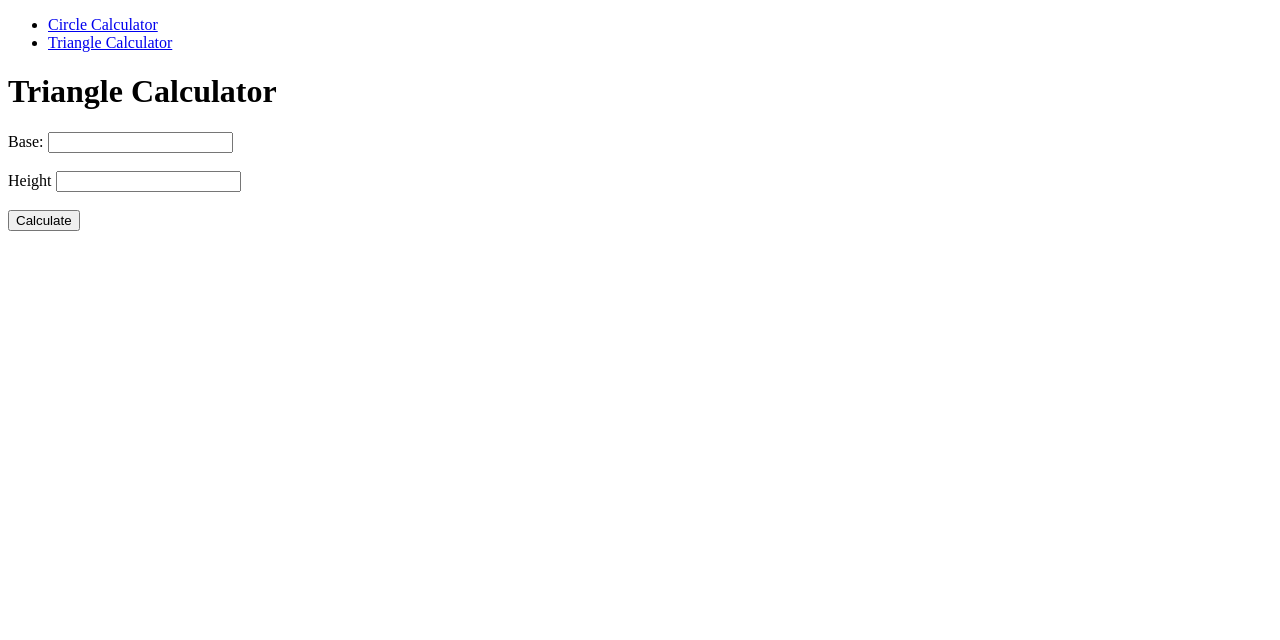
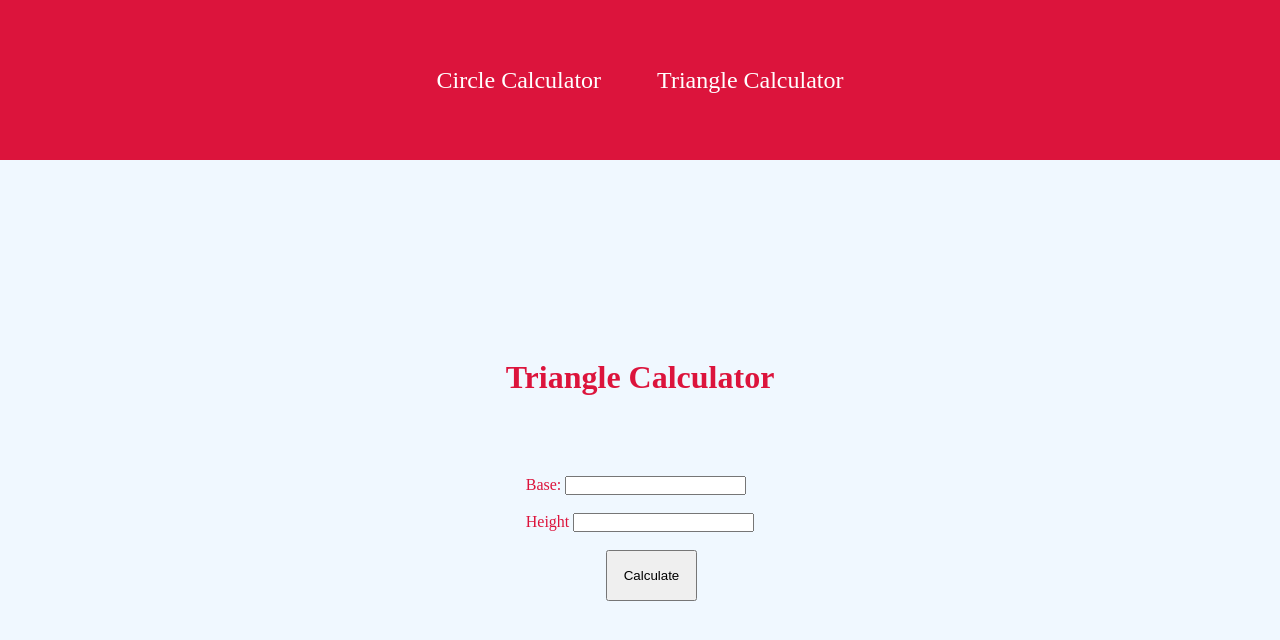
Before and after one commit to mstsurnalyakter/expressjs, a website: page area_calculator/views/triangle.html in a window 1280 px wide. Drawn offline with Linux system fonts and the light colour scheme; files that its build step writes are made by us from their sources.

Commit message:
style add

```diff
--- a/area_calculator/app.js
+++ b/area_calculator/app.js
@@ -1,6 +1,9 @@
 const exprees = require('express');
 const bodyParser = require('body-parser');
 const app = exprees();
+
+app.use(exprees.static("public"));
+
 // parse application/x-www-form-urlencoded
 app.use(bodyParser.urlencoded({ extended: false }))
 
--- /dev/null
+++ b/area_calculator/public/css/styles.css
@@ -0,0 +1,44 @@
+*{
+    padding: 0;
+    margin: 0;
+    list-style: none;
+    text-decoration: none;
+}
+
+nav{
+    width: 100%;
+    height: 10rem;
+    background-color: crimson;
+    display: flex;
+    align-items: center;
+    justify-content: center;
+}
+
+ul{
+    display: flex;
+    gap: 1.5rem;
+}
+
+a{
+    color: white;
+    display: inline-block;
+    font-size: 1.5rem;
+    padding: 1rem;
+}
+
+a:hover{
+    color: crimson;
+    text-decoration: underline;
+    background-color: white;
+
+}
+
+main{
+    min-height:calc( 100vh - 10rem);
+    display: flex;
+    align-items: center;
+    justify-content: center;
+    background-color: aliceblue;
+    color: crimson;
+    text-transform: uppercase;
+}
--- /dev/null
+++ b/area_calculator/public/css/styles2.css
@@ -0,0 +1,59 @@
+*{
+    padding: 0;
+    margin: 0;
+    list-style: none;
+    text-decoration: none;
+}
+
+nav{
+    width: 100%;
+    height: 10rem;
+    background-color: crimson;
+    display: flex;
+    align-items: center;
+    justify-content: center;
+}
+
+ul{
+    display: flex;
+    gap: 1.5rem;
+}
+
+a{
+    color: white;
+    display: inline-block;
+    font-size: 1.5rem;
+    padding: 1rem;
+}
+
+a:hover{
+    color: crimson;
+    text-decoration: underline;
+    background-color: white;
+
+}
+
+main{
+    min-height:calc( 100vh - 10rem);
+    display: flex;
+    flex-direction: column;
+    align-items: center;
+    justify-content: center;
+    background-color: aliceblue;
+    color: crimson;
+    text-transform: capitalize;
+}
+
+h1{
+    margin-bottom: 5rem;
+}
+
+button{
+    display: inline-block;
+    margin-left: 5rem;
+    padding: 1rem;
+}
+
+button:hover{
+    box-sizing: 2px 2px 0px #ffff;
+}
--- a/area_calculator/views/triangle.html
+++ b/area_calculator/views/triangle.html
@@ -4,6 +4,7 @@
     <meta charset="UTF-8" />
     <meta name="viewport" content="width=device-width, initial-scale=1.0" />
     <title>Triangle</title>
+     <link rel="stylesheet" href="../css/styles2.css">
   </head>
   <body>
     <header>
@@ -19,12 +20,12 @@
       <form action="/triangle" method="post">
         <section>
           <label for="base">Base: </label>
-          <input type="text" name="base" id="base" />
+          <input type="text" name="base" id="base" required/>
         </section>
         <br />
         <section>
           <label for="height">Height</label>
-          <input type="text" name="height" id="height" />
+          <input type="text" name="height" id="height" required/>
         </section>
         <br />
         <button type="submit">Calculate</button>
```
Also changed, not shown: area_calculator/views/circle.html (+2 -1 lines), area_calculator/views/index.html (+2 -1 lines).
